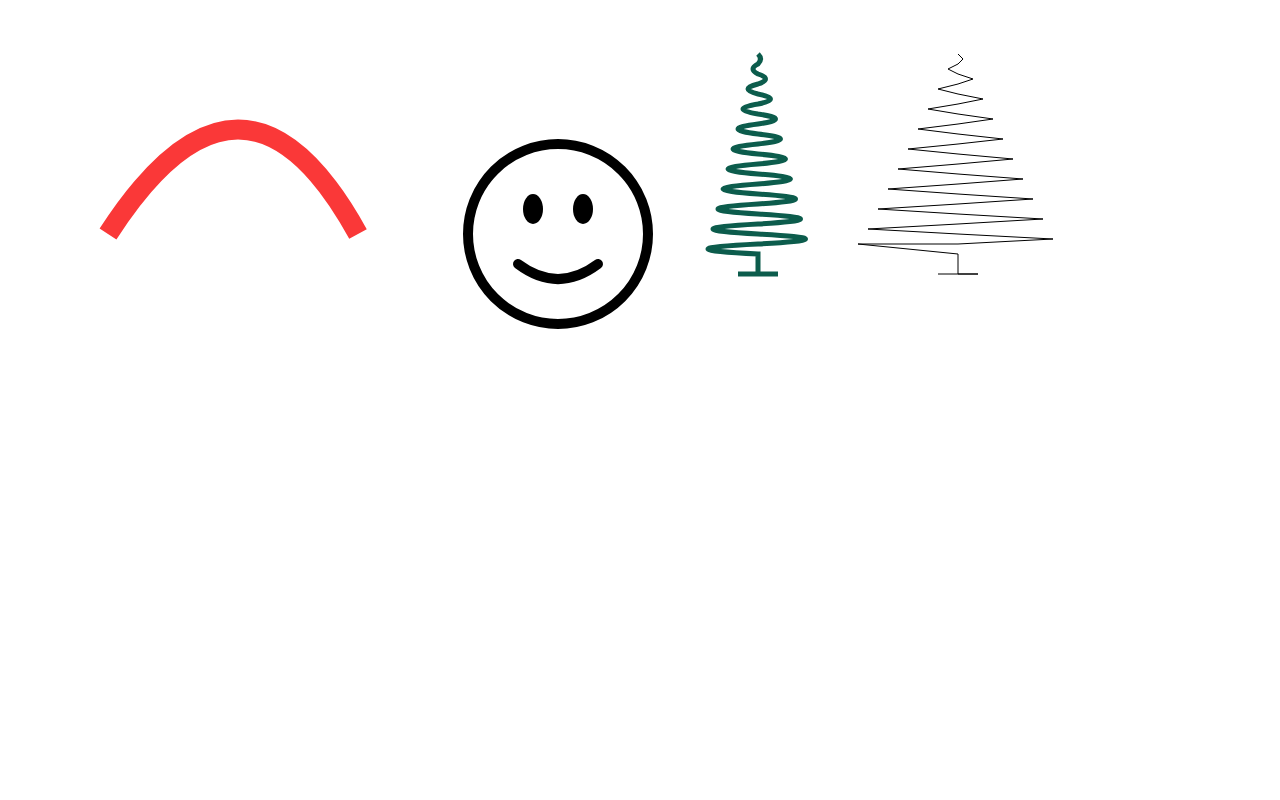
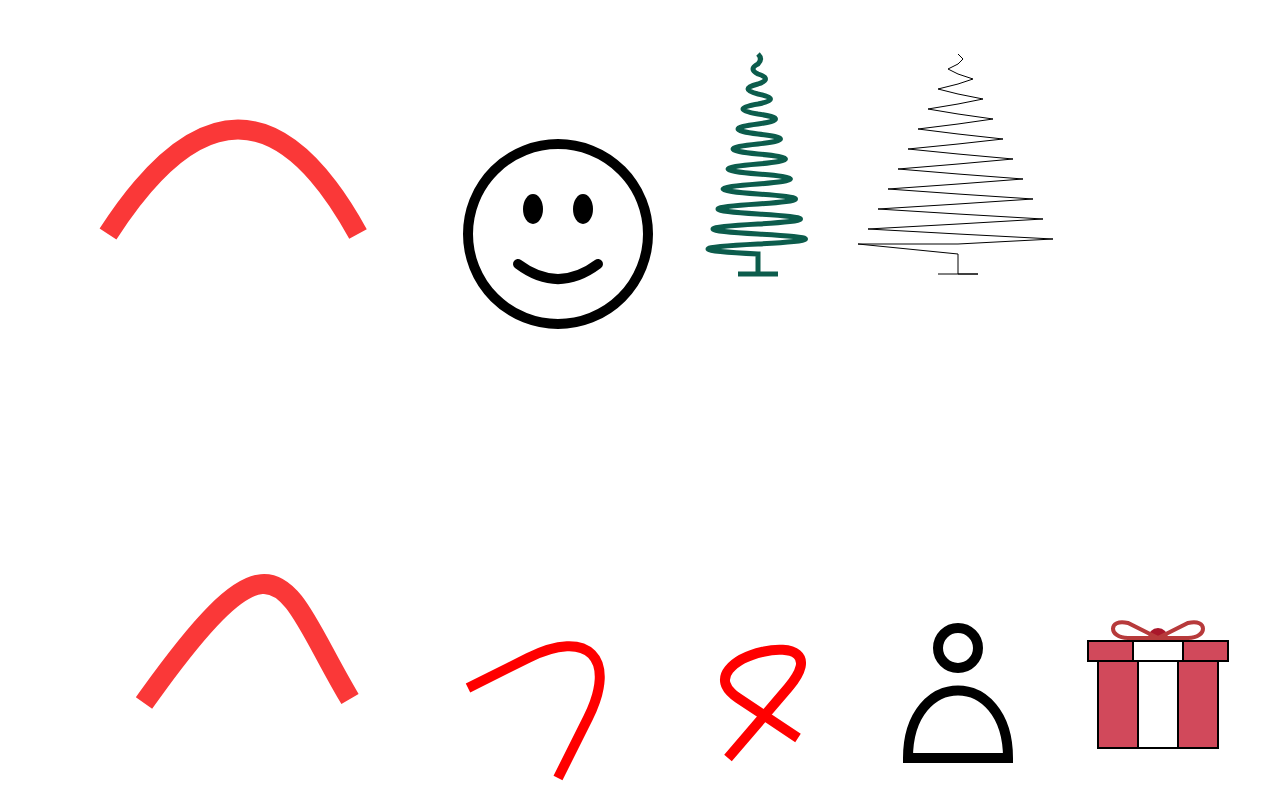
Before and after one commit to fogjoe/learn-svg, a React (Vite) app: page / in a window 1280 px wide. Shown: the part 1344-2144 px from the top of the page. Before the commit the page ends 1690 px from the top, so only its background shows below. Built offline with nearby package versions, Linux system fonts and the light colour scheme.

Commit message:
feat: add gift box svg

```diff
--- a/src/App.jsx
+++ b/src/App.jsx
@@ -4,6 +4,7 @@ import House from './components/House'
 import Line from './components/Line'
 import PathLesson from './components/PathLesson'
 import QuadraticBezierCurve from './components/QuadraticBezierCurve'
+import QuadraticBezierCurve2 from './components/QuadraticBezierCurve2'
 // import './App.css'
 import './svg.css'
 
@@ -35,6 +36,7 @@ function App() {
       <PathLesson />
       {/* QuadraticBezierCurve */}
       <QuadraticBezierCurve />
+      <QuadraticBezierCurve2 />
     </div>
   )
 }
--- /dev/null
+++ b/src/components/QuadraticBezierCurve2.jsx
@@ -0,0 +1,84 @@
+import React, { memo } from 'react'
+
+const QuadraticBezierCurve2 = memo(() => {
+  return (
+    <div>
+      <svg width="450" height="450">
+        <path
+          d="M 136 365 C 274 171 274 247 342 361"
+          stroke="#fa3838"
+          stroke-width="20"
+          fill="none"
+        />
+      </svg>
+      <svg
+        width="200"
+        height="200"
+        viewBox="-100 -100 200 200"
+      >
+        <path
+          d="
+      M -90,0
+      L -30,-30
+      C 30,-60 60,-30 30,30
+      L 0,90"
+          fill="none"
+          stroke="red"
+          stroke-width="10"
+        />
+      </svg>
+      <svg
+        width="200"
+        height="200"
+        viewBox="-100 -100 200 200"
+      >
+        <path
+          d="
+      M -30,70
+      L 30,0
+      C 90,-70 -80,-30 -20,10
+      L 40,50"
+          fill="none"
+          stroke="red"
+          stroke-width="10"
+        />
+      </svg>
+      <svg width={200} height={200} viewBox="-100 -100 200 200" fill="none" stroke="black" strokeWidth={10}>
+        <circle cy={-40} r={20} />
+        <path d="M -50,70 C -50,-20 50,-20 50,70 Z" />
+      </svg>
+
+      {/* Gift box */}
+      <svg
+        width="200"
+        height="200"
+        viewBox="-100 -100 200 200"
+      >
+        <circle cx="0" cy="-50" r="10" fill="#a9172a" />
+        <rect class="box" x="-60" y="-40" width="120" height="100" />
+        <rect class="box" x="-70" y="-47" width="140" height="20" />
+        <rect class="stripe" x="-20" y="-40" width="40" height="100" />
+        <rect class="stripe" x="-25" y="-47" width="50" height="20" />
+        <path
+          class="ribbon"
+          d="
+      M 0 -50
+      L 30 -50
+      C 50 -50 50 -70 30 -65
+      L 0 -50"
+        />
+
+        <path
+          class="ribbon"
+          d="
+      M 0 -50
+      L -30 -50
+      C -50 -50 -50 -70 -30 -65
+      L 0 -50"
+        />
+      </svg>
+    </div>
+  )
+})
+
+export default QuadraticBezierCurve2
--- a/src/svg.css
+++ b/src/svg.css
@@ -37,3 +37,21 @@
   fill: #d1495b;
   stroke-linecap: round;
 }
+
+.box {
+  fill: #d1495b;
+  stroke: black;
+  stroke-width: 2px;
+}
+
+.stripe {
+  fill: white;
+  stroke: black;
+  stroke-width: 2px;
+}
+
+.ribbon {
+  stroke: #b73a3b;
+  stroke-width: 4px;
+  fill: none;
+}
```
